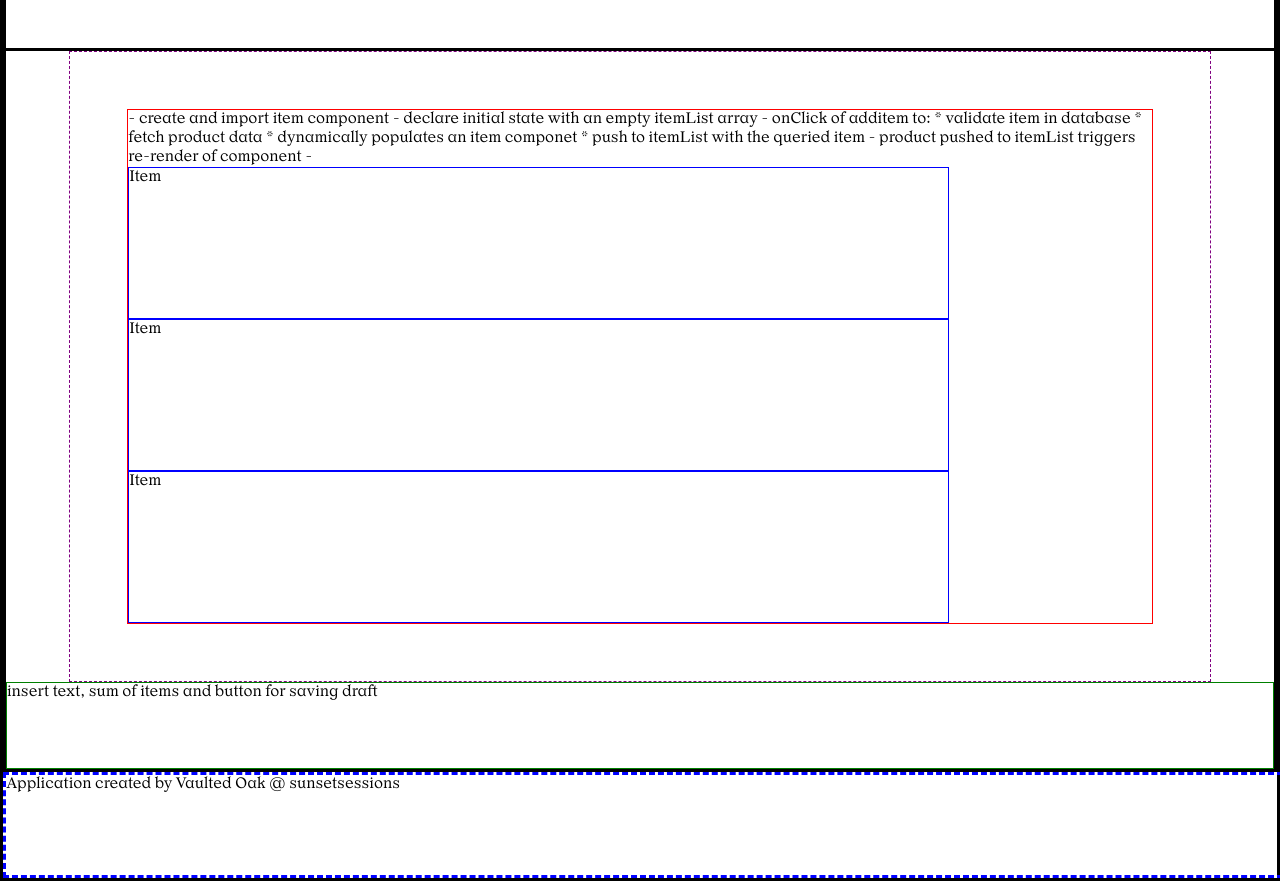
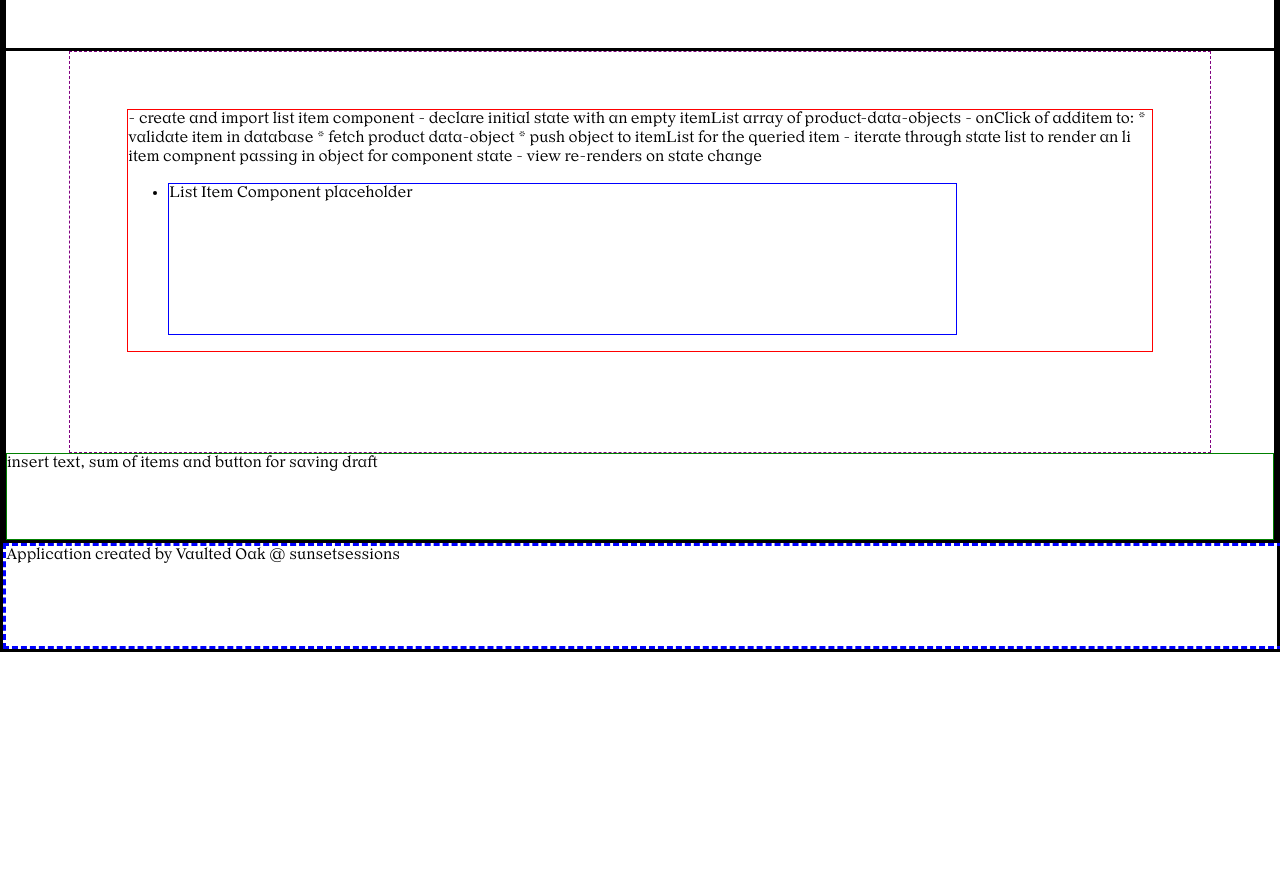
Before and after one commit to astaiglesia/enterprise-order-application, a React (Create React App) app: page / in a window 1280 px wide. Shown: the part 922-1803 px from the top of the page. After the commit the page ends 1574 px from the top, so only its background shows below. Built offline with nearby package versions, Linux system fonts and the light colour scheme.

Commit message:
add Vue refactoring notes

```diff
--- a/src/components/Product Container/List/OrderList.jsx
+++ b/src/components/Product Container/List/OrderList.jsx
@@ -3,20 +3,42 @@ import "./OrderList.scss";
 const OrderList = () => {
   return (
     <div className="order-list">
-      - create and import item component
-      - declare initial state with an empty itemList array
+      - create and import list item component
+      - declare initial state with an empty itemList array of product-data-objects
       - onClick of additem to:
           * validate item in database
-          * fetch product data
-          * dynamically populates an item componet
-          * push to itemList with the queried item
-      - product pushed to itemList triggers re-render of component
-      -
-      <div className="temp">Item</div>
-      <div className="temp">Item</div>
-      <div className="temp">Item</div>
+          * fetch product data-object
+          * push object to itemList for the queried item
+      - iterate through state list to render an li item compnent passing in object for component state
+      - view re-renders on state change
+
+      <ul>
+        <li className="temp">
+          List Item Component placeholder
+        </li>
+      </ul>
+
+
     </div>
   )
 }
 
 export default OrderList;
+
+// - in Vue - refactor to
+// const listItem = {
+//   data() {
+//     return {
+//       items: [
+//         'object1',
+//         'object2',
+//         'object3'
+//       ]
+//     }
+//   }
+// }
+// <div id="listItem">
+//   <li v-for="item in items">
+//     {{ item }}
+//   </li>
+// </div>
```
